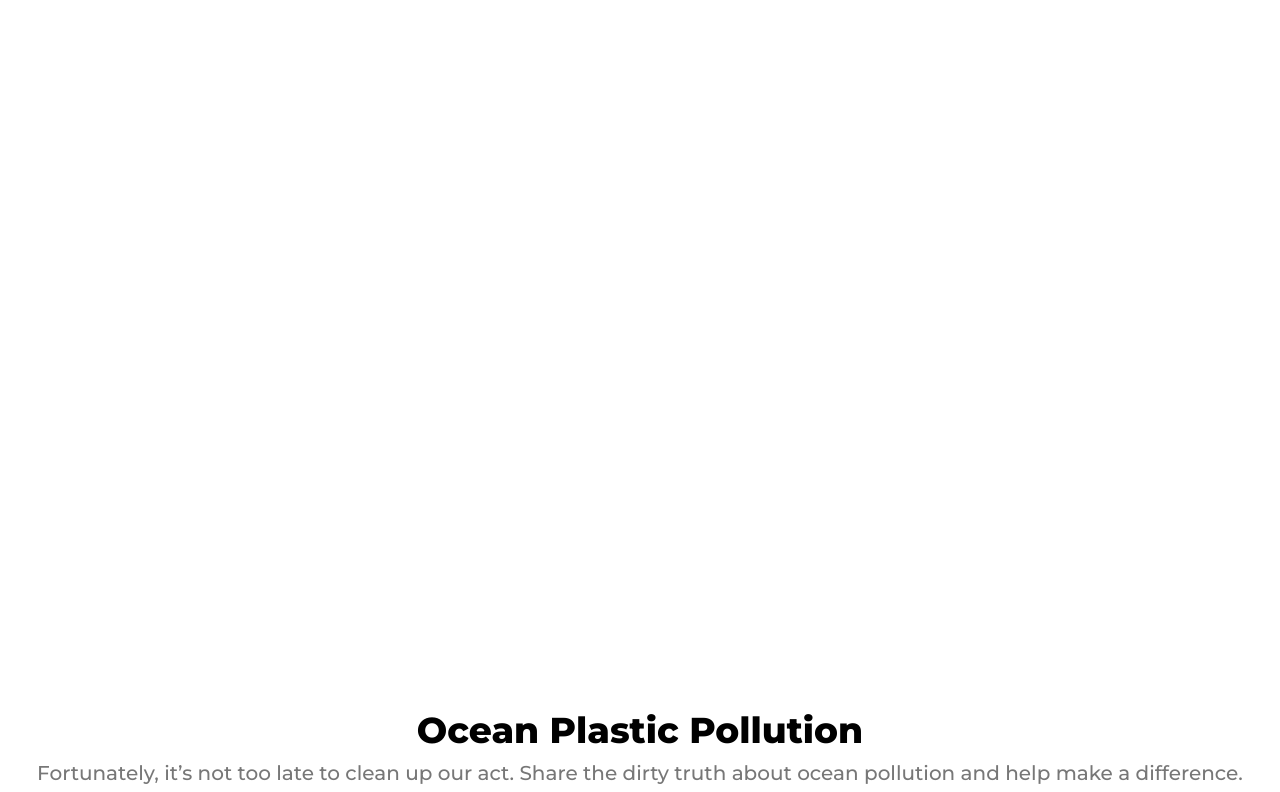
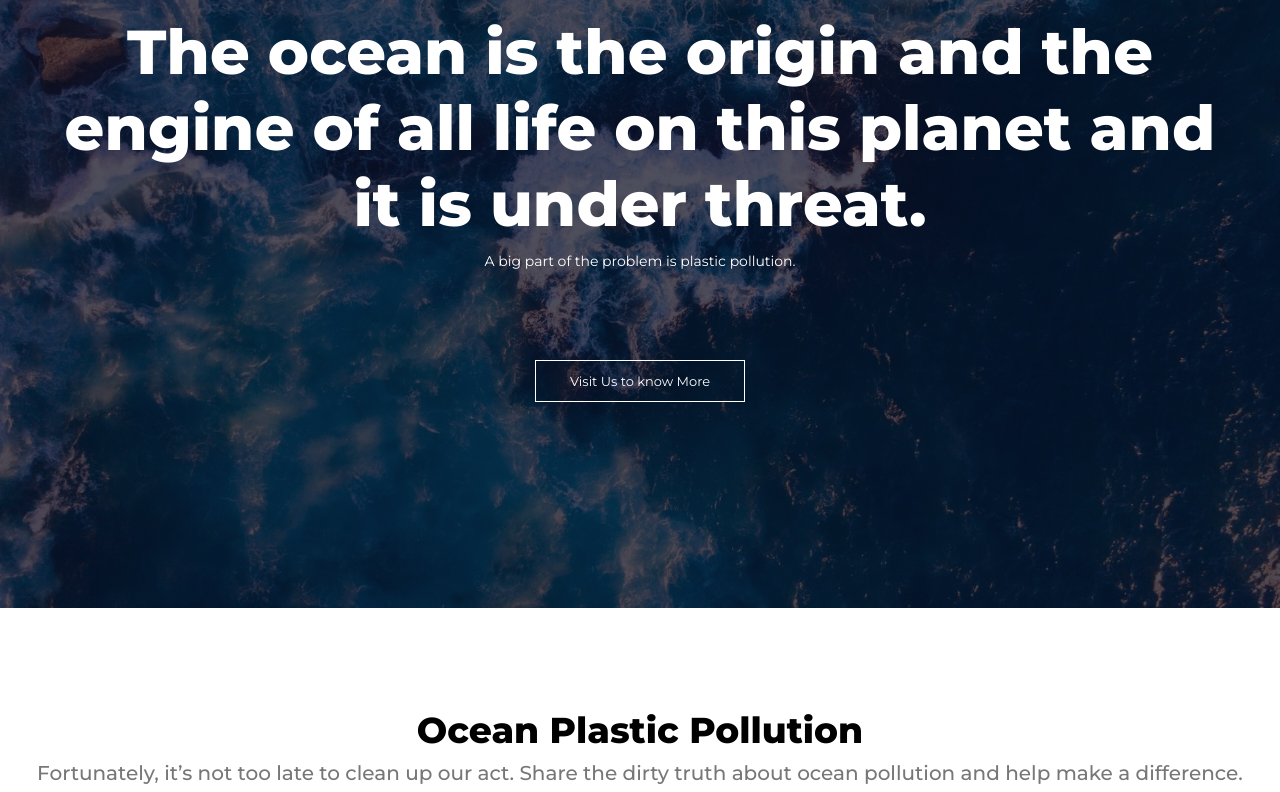
Before and after one commit to Yuvaraaj98/saveourocean.com, a plain HTML site: page index.html in a window 1280 px wide. Shown: the part 192-984 px from the top of the page. Drawn offline with Linux system fonts and the light colour scheme; files whose address does not match are found by name.

Commit message:
Update index.css

```diff
--- a/index.css
+++ b/index.css
@@ -7,7 +7,7 @@
 .header {
     min-height: 100vh;
     width: 100%;
-    background-image: linear-gradient(rgba(4,9,30,0.7),rgba(4,9,30,0.7)),url(Images/Ocean view.jpg);
+    background-image: linear-gradient(rgba(4,9,30,0.7),rgba(4,9,30,0.7)),url(Images/Ocean\ view.jpg);
     background-position: center;
     background-size: cover;
     position: relative;
```
